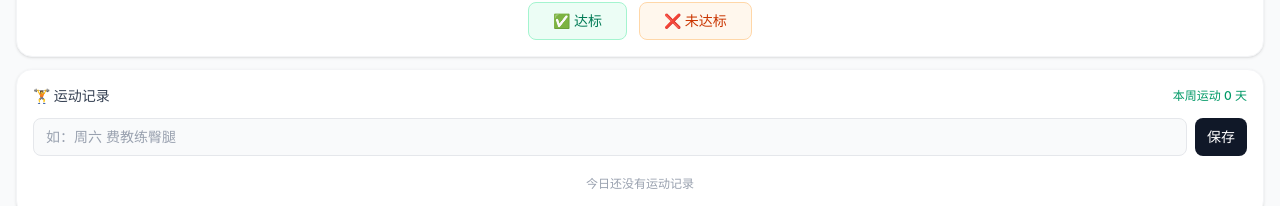
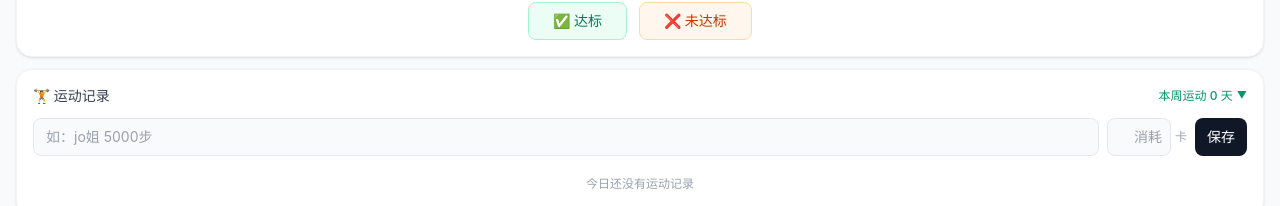
Before and after one commit to Lynn319425/discipline-diary, a React (Vite) app: page / in a window 1280 px wide. Shown: the part 470-676 px from the top of the page. Built offline with nearby package versions, Linux system fonts and the light colour scheme.

Commit message:
feat: 运动记录拆分内容/卡路里输入 + 周视图可展开

```diff
--- a/src/App.tsx
+++ b/src/App.tsx
@@ -959,25 +959,37 @@ function ExerciseSection({
 }: {
   exerciseRecords: ExerciseRecord[];
   todayStr: string;
-  addExerciseRecord: (date: string, content: string) => void;
-  updateExerciseRecord: (id: string, content: string) => void;
+  addExerciseRecord: (date: string, content: string, calories?: number) => void;
+  updateExerciseRecord: (id: string, content: string, calories?: number) => void;
   deleteExerciseRecord: (id: string) => void;
 }) {
   const [input, setInput] = useState('');
+  const [calInput, setCalInput] = useState('');
   const [editingId, setEditingId] = useState<string | null>(null);
   const [editText, setEditText] = useState('');
+  const [editCal, setEditCal] = useState('');
   const [expanded, setExpanded] = useState(false);
+  const [showWeek, setShowWeek] = useState(false);
 
   const handleAdd = () => {
     if (!input.trim()) return;
-    addExerciseRecord(todayStr, input.trim());
+    const cals = calInput.trim() ? Number(calInput.trim()) : undefined;
+    addExerciseRecord(todayStr, input.trim(), cals && !isNaN(cals) ? cals : undefined);
     setInput('');
+    setCalInput('');
   };
 
   const handleEdit = (id: string) => {
     if (!editText.trim()) return;
-    updateExerciseRecord(id, editText.trim());
-    setEditingId(null); setEditText('');
+    const cals = editCal.trim() ? Number(editCal.trim()) : undefined;
+    updateExerciseRecord(id, editText.trim(), cals && !isNaN(cals) ? cals : undefined);
+    setEditingId(null); setEditText(''); setEditCal('');
+  };
+
+  const startEdit = (r: ExerciseRecord) => {
+    setEditingId(r.id);
+    setEditText(r.content);
+    setEditCal(r.calories ? String(r.calories) : '');
   };
 
   const todayExercises = exerciseRecords.filter(r => r.date === todayStr);
@@ -994,24 +1006,89 @@ function ExerciseSection({
     }).map(r => r.date)
   );
 
+  // 本周运动记录分组
+  const weekDays = Array.from({ length: 7 }, (_, i) => {
+    const d = new Date(weekStart);
+    d.setDate(weekStart.getDate() + i);
+    const ds = dateToStr(d);
+    const dayLabel = ['周一', '周二', '周三', '周四', '周五', '周六', '周日'][i];
+    const records = exerciseRecords.filter(r => r.date === ds);
+    const totalCal = records.reduce((s, r) => s + (r.calories ?? 0), 0);
+    return { date: ds, dayLabel, records, totalCal };
+  });
+
+  const weekCalSum = weekDays.reduce((s, d) => s + d.totalCal, 0);
+
   return (
     <div className="bg-white rounded-2xl shadow-sm border border-gray-100 p-4 space-y-3">
+      {/* 标题行 */}
       <div className="flex items-center justify-between">
         <h3 className="text-sm font-medium text-gray-700">🏋️ 运动记录</h3>
         <div className="flex items-center gap-2">
-          <span className="text-xs text-emerald-600 font-medium">本周运动 {weekDaysSet.size} 天</span>
+          <button onClick={() => setShowWeek(!showWeek)}
+            className={`text-xs font-medium transition-colors flex items-center gap-1 ${showWeek ? 'text-amber-600' : 'text-emerald-600 hover:text-emerald-700'}`}>
+            本周运动 {weekDaysSet.size} 天 <span className="text-[10px]">{showWeek ? '▲' : '▼'}</span>
+          </button>
           {todayCount > 0 && (
             <span className="text-xs text-gray-400">今日 {todayCount} 条</span>
           )}
         </div>
       </div>
 
+      {/* 周视图（点击展开） */}
+      {showWeek && (
+        <div className="bg-gray-50 rounded-xl p-3 space-y-2 text-sm">
+          <div className="flex justify-between items-center">
+            <span className="text-xs text-gray-500 font-medium">
+              {weekDays[0].date} ~ {weekDays[6].date}（{weekDaysSet.size}/7 天）
+            </span>
+            {weekCalSum > 0 && (
+              <span className="text-xs font-medium text-gray-600">🔥 {weekCalSum} 卡</span>
+            )}
+          </div>
+          {weekDays.map(d => (
+            <div key={d.date}>
+              {d.records.length > 0 ? (
+                <>
+                  <div className="flex items-center gap-1.5 mb-1">
+                    <span className="text-xs text-gray-400 min-w-[3em]">{d.dayLabel}</span>
+                    <div className="h-px flex-1 bg-gray-200" />
+                    <span className="text-xs text-gray-400">{d.totalCal > 0 ? `${d.totalCal} 卡` : ''}</span>
+                  </div>
+                  <div className="ml-[0.5em] space-y-1 border-l-2 border-amber-200 pl-3">
+                    {d.records.map(r => (
+                      <div key={r.id} className="flex items-center gap-1.5 text-xs text-gray-600">
+                        <span className="w-1 h-1 rounded-full bg-amber-300 shrink-0" />
+                        <span>{r.content}</span>
+                        {r.calories && <span className="text-gray-400">· {r.calories} 卡</span>}
+                      </div>
+                    ))}
+                  </div>
+                </>
+              ) : (
+                <div className="text-xs text-gray-300 py-0.5">
+                  <span className="min-w-[3em] inline-block">{d.dayLabel}</span>
+                  <span className="text-gray-200">—</span>
+                </div>
+              )}
+            </div>
+          ))}
+        </div>
+      )}
+
       {/* 添加 */}
       <div className="flex gap-2">
-        <input placeholder="如：周六 费教练臀腿" value={input}
+        <input placeholder="如：jo姐 5000步" value={input}
           onChange={e => setInput(e.target.value)}
           onKeyDown={e => { if (e.key === 'Enter') handleAdd(); }}
           className="flex-1 px-3 py-2 text-sm bg-gray-50 border border-gray-200 rounded-lg focus:outline-none focus:border-amber-300 placeholder:text-gray-400" />
+        <div className="flex items-center gap-1">
+          <input placeholder="消耗" value={calInput}
+            onChange={e => setCalInput(e.target.value.replace(/\D/g, ''))}
+            onKeyDown={e => { if (e.key === 'Enter') handleAdd(); }}
+            className="w-16 px-2 py-2 text-sm bg-gray-50 border border-gray-200 rounded-lg focus:outline-none focus:border-amber-300 placeholder:text-gray-400 text-right" />
+          <span className="text-xs text-gray-400">卡</span>
+        </div>
         <button onClick={handleAdd}
           className="px-3 py-2 text-sm font-medium text-white bg-gray-900 rounded-lg hover:bg-gray-800 transition-colors">保存</button>
       </div>
@@ -1022,10 +1099,13 @@ function ExerciseSection({
           {(expanded ? todayExercises : todayExercises.slice(0, 3)).map(r => (
             <div key={r.id}>
               {editingId === r.id ? (
-                <div className="flex gap-2">
+                <div className="flex gap-2 items-center">
                   <input value={editText} onChange={e => setEditText(e.target.value)}
                     onKeyDown={e => { if (e.key === 'Enter') handleEdit(r.id); }}
                     className="flex-1 px-3 py-1.5 text-sm bg-gray-50 border border-amber-300 rounded-lg focus:outline-none placeholder:text-gray-400" autoFocus />
+                  <input value={editCal} onChange={e => setEditCal(e.target.value.replace(/\D/g, ''))}
+                    placeholder="卡"
+                    className="w-14 px-2 py-1.5 text-sm bg-gray-50 border border-amber-300 rounded-lg focus:outline-none text-right" />
                   <button onClick={() => handleEdit(r.id)}
                     className="text-xs text-amber-600 font-medium">保存</button>
                   <button onClick={() => setEditingId(null)}
@@ -1035,7 +1115,10 @@ function ExerciseSection({
                 <div className="flex items-center gap-2 px-1">
                   <span className="w-1.5 h-1.5 rounded-full bg-amber-400 shrink-0" />
                   <span className="flex-1 text-sm text-gray-700">{r.content}</span>
-                  <button onClick={() => { setEditingId(r.id); setEditText(r.content); }}
+                  {r.calories && (
+                    <span className="text-xs text-gray-400">{r.calories} 卡</span>
+                  )}
+                  <button onClick={() => startEdit(r)}
                     className="text-xs text-gray-400 hover:text-amber-500 transition-colors">✏️</button>
                   <button onClick={() => deleteExerciseRecord(r.id)}
                     className="text-xs text-gray-300 hover:text-red-400 transition-colors">✕</button>
--- a/src/store.tsx
+++ b/src/store.tsx
@@ -79,8 +79,8 @@ interface StoreType {
   addDrinkRecord: (date: string, type: DrinkRecord['type']) => void;
   deleteDrinkRecord: (id: string) => void;
   /* 运动记录 */
-  addExerciseRecord: (date: string, content: string) => void;
-  updateExerciseRecord: (id: string, content: string) => void;
+  addExerciseRecord: (date: string, content: string, calories?: number) => void;
+  updateExerciseRecord: (id: string, content: string, calories?: number) => void;
   deleteExerciseRecord: (id: string) => void;
   /* 睡眠记录 */
   setSleepRecord: (date: string, hours: number) => void;
@@ -298,18 +298,18 @@ export function StoreProvider({ children }: { children: ReactNode }) {
   }, []);
 
   /* ===== 运动记录 ===== */
-  const addExerciseRecord = useCallback((date: string, content: string) => {
+  const addExerciseRecord = useCallback((date: string, content: string, calories?: number) => {
     setData(d => ({
       ...d,
-      exerciseRecords: [...d.exerciseRecords, { id: uid(), date, content }],
+      exerciseRecords: [...d.exerciseRecords, { id: uid(), date, content, ...(calories !== undefined ? { calories } : {}) }],
     }));
   }, []);
 
-  const updateExerciseRecord = useCallback((id: string, content: string) => {
+  const updateExerciseRecord = useCallback((id: string, content: string, calories?: number) => {
     setData(d => ({
       ...d,
       exerciseRecords: d.exerciseRecords.map(r =>
-        r.id === id ? { ...r, content } : r
+        r.id === id ? { ...r, content, ...(calories !== undefined ? { calories } : {}) } : r
       ),
     }));
   }, []);
--- a/src/types.ts
+++ b/src/types.ts
@@ -57,6 +57,7 @@ export interface ExerciseRecord {
   id: string;
   date: string;
   content: string;
+  calories?: number;
 }
 
 export interface SleepRecord {
```
